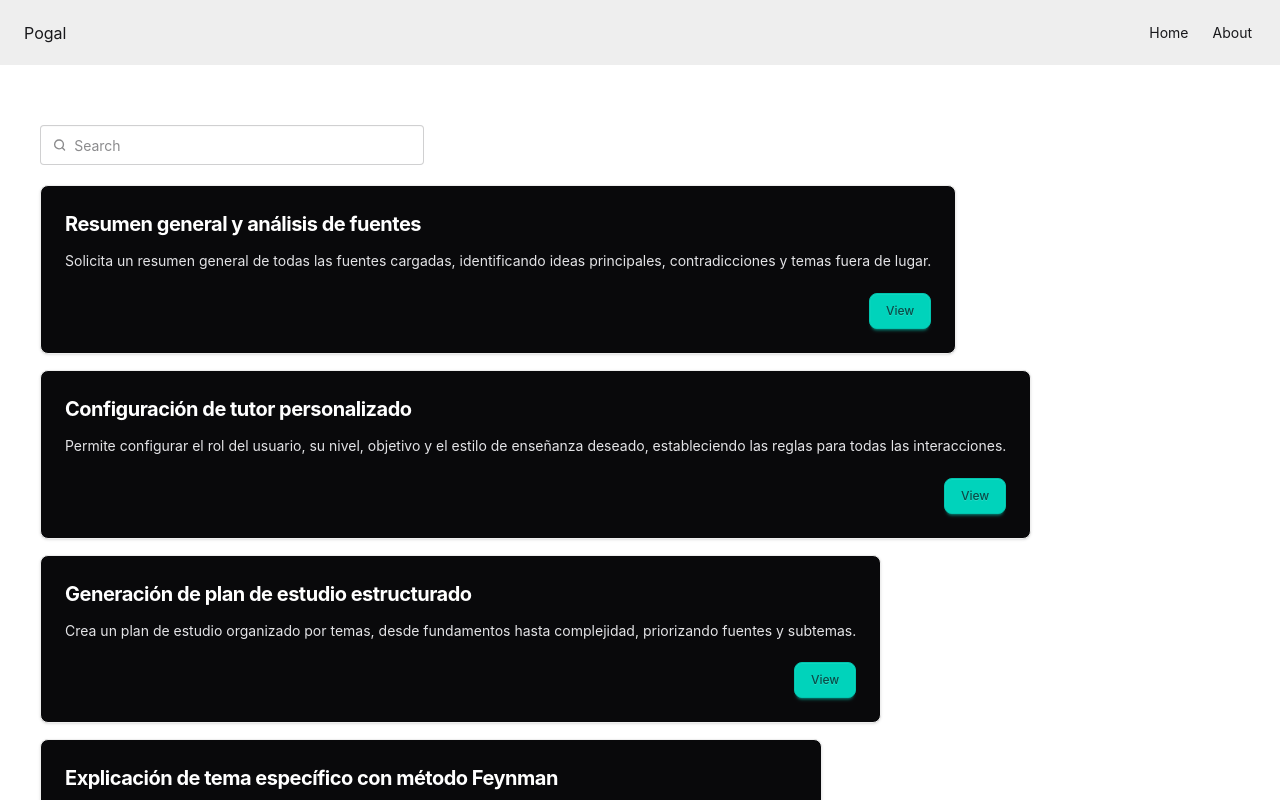
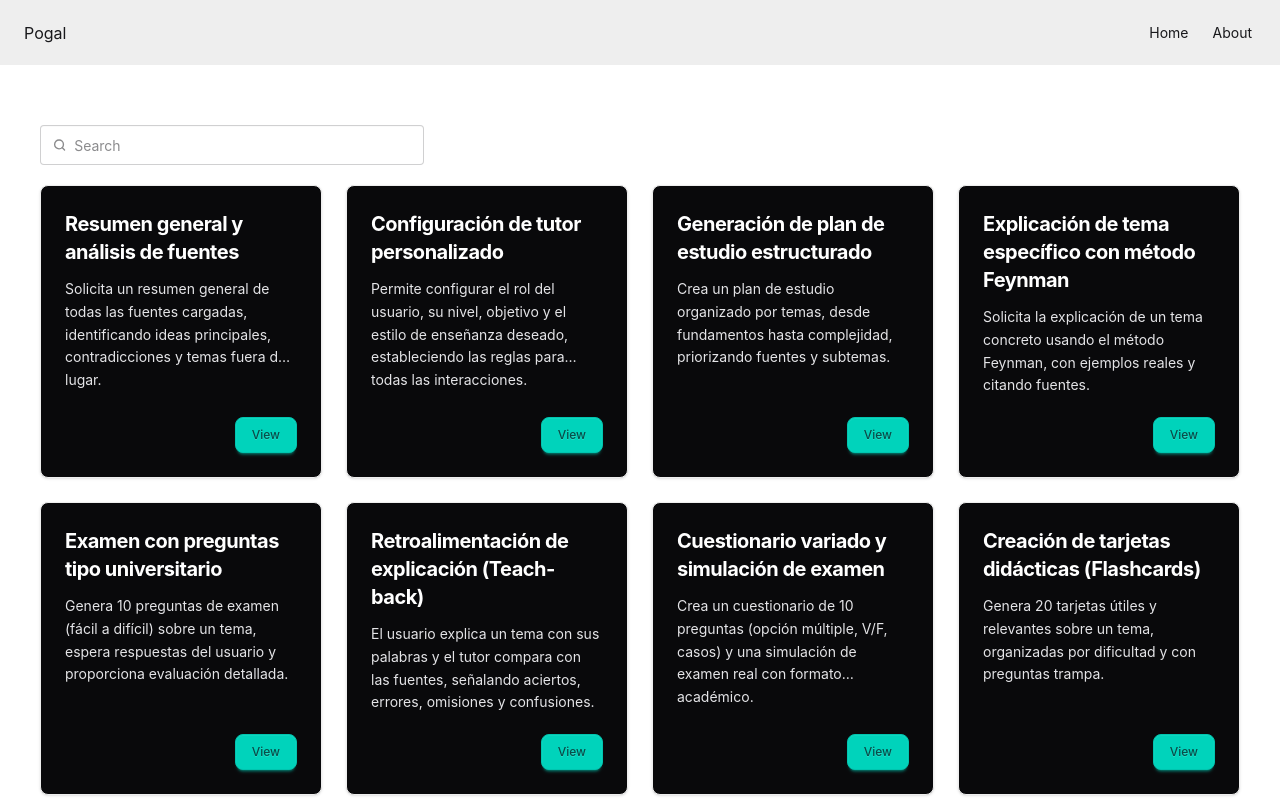
Before and after one commit to AramLR/pogal, a SvelteKit app: page / in a window 1280 px wide. Shown: the top 800 px of the page. Built offline with nearby package versions, Linux system fonts and the light colour scheme.

Commit message:
fix (homepage): use grid layout instead of flex

```diff
--- a/src/routes/+page.svelte
+++ b/src/routes/+page.svelte
@@ -19,7 +19,9 @@
 <SearchBar bind:input={searchInput} />
 
 {#if selectedPrompts.length > 0}
-  <div class="flex flex-wrap items-stretch gap-4">
+  <div
+    class="grid grid-cols-1 sm:grid-cols-2 md:grid-cols-3 lg:grid-cols-4 gap-6 items-stretch"
+  >
     {#each selectedPrompts as prompt}
       <PromptCard {...prompt} />
     {/each}
```
